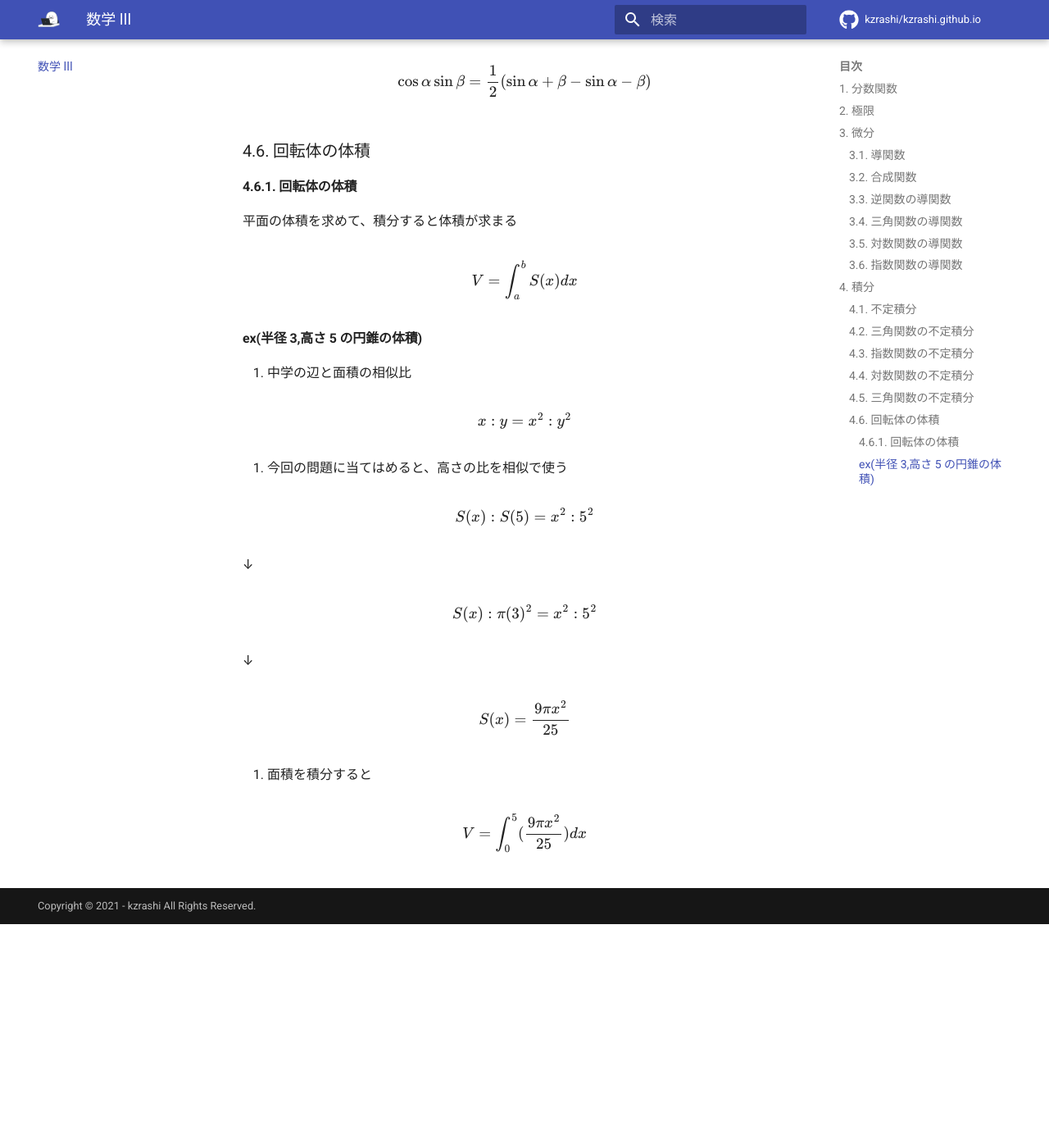
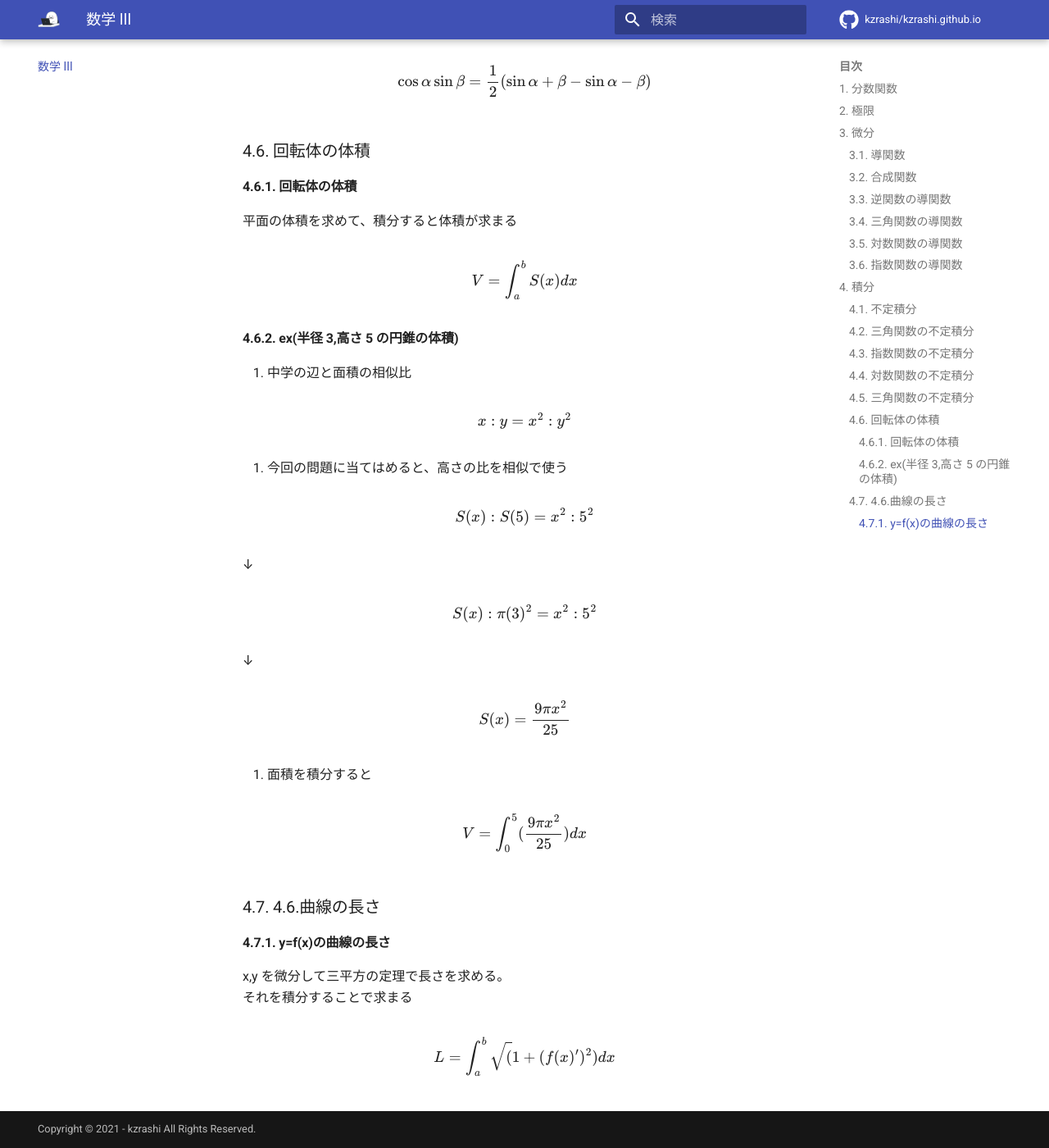
Before and after one commit to kzrashi/kzrashi.github.io, an MkDocs documentation site: the page built from docs/11_math3.md, in a window 1280 px wide and 1400 px high, scrolled down 6218 px. Shown: the whole window at 82% size. Built offline with MkDocs 1.6.1 and Material for MkDocs 9.7.7, drawn with Linux system fonts in a browser that asks for light colours; comment, search, counter and statistics services are not loaded; before the commit the page ends 7345 px from its top, so only the background shows below that.

```diff
--- a/docs/11_math3.md
+++ b/docs/11_math3.md
@@ -299,7 +299,7 @@
 V=\int^b_aS(x)dx
 $$
 
-#### ex(半径 3,高さ 5 の円錐の体積)
+#### 4.6.2. ex(半径 3,高さ 5 の円錐の体積)
 
 1. 中学の辺と面積の相似比
 
@@ -330,3 +330,14 @@
 $$
 V = \int^5_0 (\frac{9 \pi x^2}{25}) dx
 $$
+
+### 4.7. 4.6.曲線の長さ
+
+#### 4.7.1. y=f(x)の曲線の長さ
+
+x,y を微分して三平方の定理で長さを求める。
+それを積分することで求まる
+
+$$
+L = \int^b_a \sqrt(1+(f(x)')^2)dx
+$$
```
